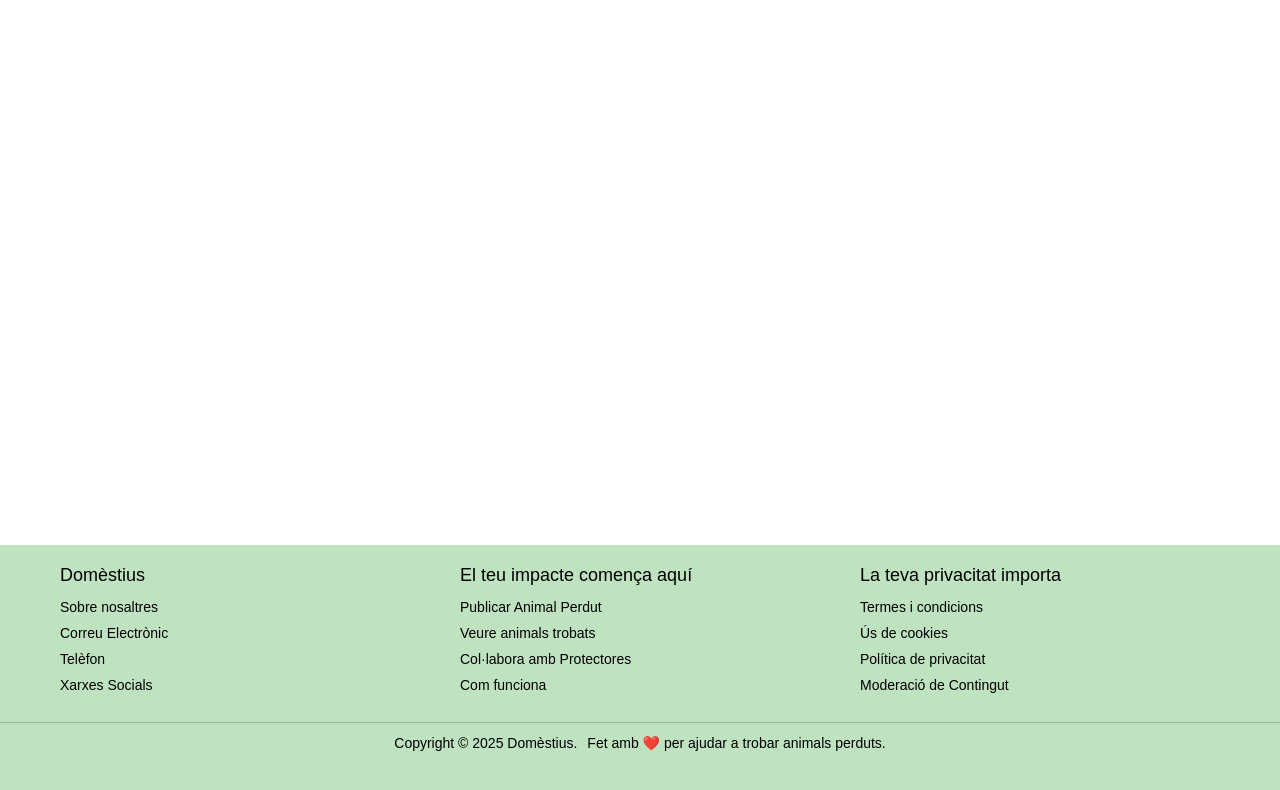
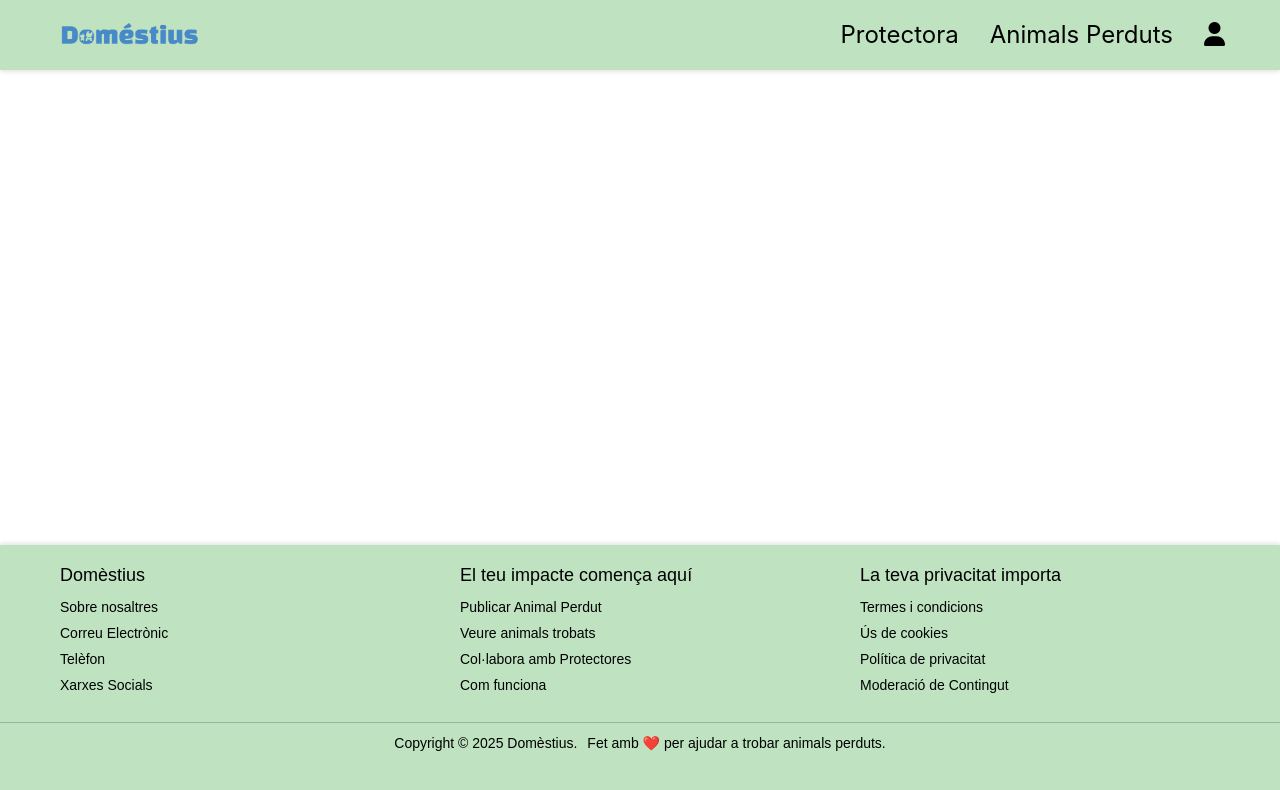
Before and after one commit to maartaa10/domestius2, an Angular app: page /footer in a window 1280 px wide. Shown: the top 790 px of the page. Built offline with nearby package versions, Linux system fonts and the light colour scheme.

Commit message:
Primer commit a la nova branca dev. A partir d'ara es treballa sobre aquesta branca

```diff
--- a/src/app/app.component.css
+++ b/src/app/app.component.css
@@ -0,0 +1,9 @@
+:host {
+    display: flex;
+    flex-direction: column;
+    min-height: 100vh;
+}
+
+router-outlet {
+    flex: 1;
+}
--- a/src/app/app.component.html
+++ b/src/app/app.component.html
@@ -334,5 +334,6 @@
 <!-- * * * * * * * * * * * * * * * * * * * * * * * * * * * * * * * * -->
 <!-- <app-inici></app-inici> -->
 <!-- <app-footer></app-footer> -->
-<router-outlet />
+<app-navbar *ngIf="showNavbar"></app-navbar>
+<router-outlet></router-outlet>
 <app-footer *ngIf="showFooter"></app-footer>
--- a/src/app/app.component.ts
+++ b/src/app/app.component.ts
@@ -10,13 +10,18 @@ import { NavigationEnd, Router } from '@angular/router';
 export class AppComponent {
   title = 'domestius2';
   showFooter: boolean = false;
+  showNavbar: boolean = true; // Controla la visibilidad del navbar
+
   constructor(private router: Router) {
-
     this.router.events.subscribe(event => {
       if (event instanceof NavigationEnd) {
+        // Rutas donde el footer debe mostrarse
+        const footerRoutes = ['/navbar', '/protectora'];
+        this.showFooter = footerRoutes.includes(event.url);
 
-        const footerRoutes = ['/navbar'];
-        this.showFooter = footerRoutes.includes(event.url);
+        // Rutas donde el navbar NO debe mostrarse
+        const noNavbarRoutes = ['/'];
+        this.showNavbar = !noNavbarRoutes.includes(event.url);
       }
     });
   }
--- a/src/app/footer/footer.component.css
+++ b/src/app/footer/footer.component.css
@@ -1,13 +1,12 @@
-/* Estilos generales del footer */
 .footer {
   background-color: #bfe3c0;
   color: black;
   padding: 20px 0;
-    position: absolute;
-    bottom: 0;
   width: 100%;
   text-align: center;
   font-family: Arial, sans-serif;
+  margin-top: auto; /* Empuja el footer hacia abajo si hay espacio disponible */
+  box-shadow: 0 -2px 4px rgba(0, 0, 0, 0.1); /* Añade una sombra para separar visualmente el footer */
 }
 
   /* Estructura del contenido */
--- a/src/app/inici/inici.component.css
+++ b/src/app/inici/inici.component.css
@@ -1,10 +1,12 @@
 html, body {
-    margin: 0;
-    padding: 0;
-    width: 100%;
-    height: 100%;
-    overflow: hidden;
-  }
+  margin: 0;
+  padding: 0;
+  width: 100%;
+  min-height: 100vh;
+  overflow: hidden;
+  background-color: #bfe3c0;
+}
+
 
   .container {
     display: flex;
--- a/src/app/inici/inici.component.html
+++ b/src/app/inici/inici.component.html
@@ -27,7 +27,7 @@
         <div class="c3"></div>
         <div class="c4"></div>
         <div class="b1">
-          <div class="b2"  (click)="navigate('navbar')">
+          <div class="b2"  (click)="navigate('animal-perdut')">
             Entrar
           </div>
         </div>
@@ -55,7 +55,7 @@
         <div class="c3"></div>
         <div class="c4"></div>
         <div class="b1">
-          <div class="b2"  (click)="navigate('navbar')">
+          <div class="b2"  (click)="navigate('protectora')">
             Entrar
           </div>
         </div>
--- a/src/app/navbar/navbar.component.css
+++ b/src/app/navbar/navbar.component.css
@@ -1,10 +1,15 @@
-/* Estilo general del navbar */
 .navbar-custom {
   background-color: #bfe3c0;
   color: black;
   padding: 10px 20px;
+  position: fixed;
+  top: 0;
+  left: 0;
+  width: 100%;
+  z-index: 1000;
+  box-shadow: 0 2px 4px rgba(0, 0, 0, 0.1);
+  height: 70px; /* Define una altura fija */
 }
-
 .navbar-brand {
   display: flex;
   align-items: center;
--- a/src/app/protectora/protectora.component.css
+++ b/src/app/protectora/protectora.component.css
@@ -2,8 +2,9 @@
     display: flex;
     flex-direction: column;
     background-color: #bfe3c0;
-    height: 100vh;
+    min-height: calc(100vh - 70px); /* Resta la altura del navbar */
     padding: 20px;
+    margin-top: 70px; /* Compensa la altura del navbar */
 }
 
   .search-bar {
--- a/src/index.html
+++ b/src/index.html
@@ -2,7 +2,7 @@
 <html lang="en">
 <head>
   <meta charset="utf-8">
-  <title>Domestius2</title>
+  <title>Domestius</title>
   <base href="/">
   <meta name="viewport" content="width=device-width, initial-scale=1">
   <link rel="icon" type="image/x-icon" href="favicon.ico">
```
Lines whose indentation alone changed are shown as unchanged.
